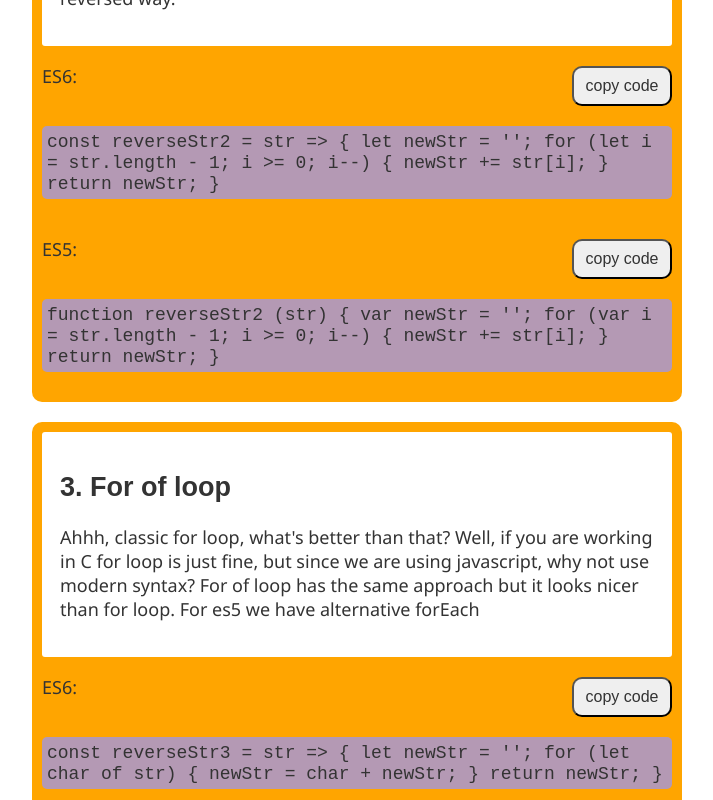
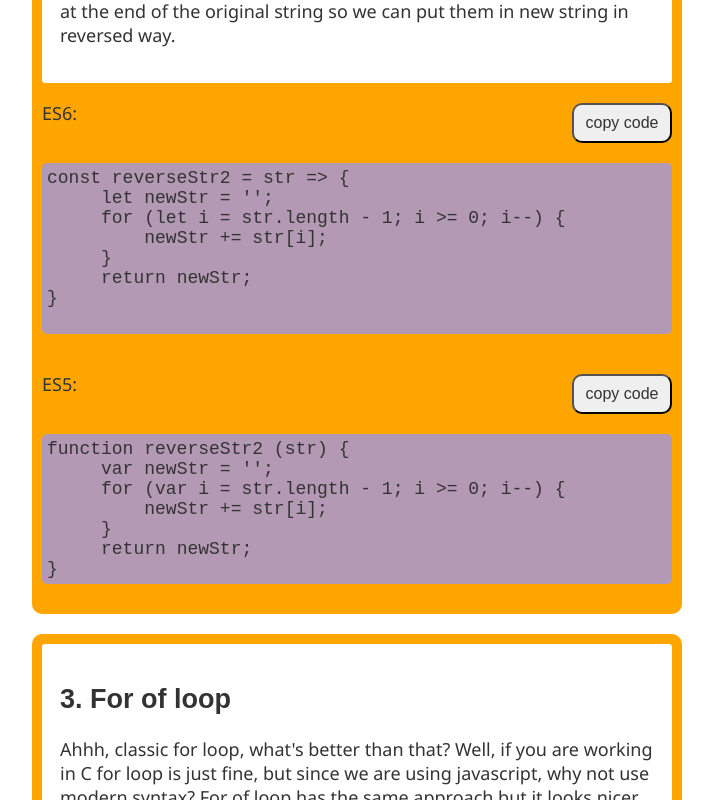
Before and after one commit to gajojr/5-ways-to-reverse-string-in-js, a React (Vite) app: page / in a window 1280 px wide. Shown: the part 1220-2020 px from the top of the page, without its empty margins (283-996 px from the left). Built offline with nearby package versions, Linux system fonts and the light colour scheme.

Commit message:
Fixed code formatting :smirk:

```diff
--- a/src/App.js
+++ b/src/App.js
@@ -21,8 +21,8 @@ const App = () => {
         easiest and is recommended, but sometimes on interview you mustn't use reverse() method to solve this
         problem."
         kodES6="const reverseStr1 = str => str.split('').reverse().join('');"
-        kodES5="function reverseStr1(str){
-          return str.split('').reverse().join('');
+        kodES5="function reverseStr1(str){/n
+          &tab;return str.split('').reverse().join('');/n
         }"
       />
       <Isecak
@@ -30,21 +30,21 @@ const App = () => {
         opisPristupa="In this way we will use for loop to iterate through string and place charachters in
         new string, then we will return that string. Loop starts at the end of the original string so we
         can put them in new string in reversed way."
-        kodES6="const reverseStr2 = str => {
-          let newStr = '';
-          for (let i = str.length - 1; i >= 0; i--) {
-            newStr += str[i];
-          }
-
-          return newStr;
+        kodES6="const reverseStr2 = str => {/n
+          &tab;let newStr = '';/n
+          &tab;for (let i = str.length - 1; i >= 0; i--) {/n
+          &tab;&tab;newStr += str[i];/n
+          &tab;}/n
+          /n
+          &tab;return newStr;/n
         }"
-        kodES5="function reverseStr2 (str) {
-          var newStr = '';
-          for (var i = str.length - 1; i >= 0; i--) {
-            newStr += str[i];
-          }
-
-          return newStr;
+        kodES5="function reverseStr2 (str) {/n
+          &tab;var newStr = '';/n
+          &tab;for (var i = str.length - 1; i >= 0; i--) {/n
+            &tab;&tab;newStr += str[i];/n
+          &tab;}/n
+          /n
+          &tab;return newStr;/n
         }"
       />
       <Isecak
@@ -52,30 +52,29 @@ const App = () => {
         opisPristupa="Ahhh, classic for loop, what's better than that? Well, if you are working in C
         for loop is just fine, but since we are using javascript, why not use modern syntax? For of loop
         has the same approach but it looks nicer than for loop. For es5 we have alternative forEach"
-        kodES6="const reverseStr3 = str => {
-          let newStr = '';
-          for (let char of str) {
-            newStr = char + newStr;
-          }
-
-          return newStr;
+        kodES6="const reverseStr3 = str => {/n
+          &tab;let newStr = '';/n
+          &tab;for (let char of str) {/n
+            &tab;&tab;newStr = char + newStr;/n
+          &tab;}/n
+          /n
+          &tab;return newStr;/n
         }"
-        kodES5="function reverseStr3(str) {
-          var newStr = '';
-          str.split('').forEach(function(el){
-            newStr = el + newStr
-          })
-          return newStr
-        }
-        "
+        kodES5="function reverseStr3(str) {/n
+          &tab;var newStr = '';/n
+          &tab;str.split('').forEach(function(el){/n
+            &tab;&tab;newStr = el + newStr/n
+          &tab;})/n
+          &tab;return newStr/n
+        }"
       />
       <Isecak
         imeMetode="4. reduce method"
         opisPristupa="One of the most interesting methods of js in my opinion. It collects charachter
         by character and adds it to a string. This method works with numbers too. So you can perform addition
         for expample"
-        kodES6="const reverseStr4 = str => {
-          return str.split('').reduce((reversed, char) => char + reversed);
+        kodES6="const reverseStr4 = str => {/n
+          &tab;return str.split('').reduce((reversed, char) => char + reversed);/n
         }"
         kodES5="/* ES5 doesn't support reduce method */"
       />
@@ -83,8 +82,8 @@ const App = () => {
         imeMetode="5. reduceRight method"
         opisPristupa="Very simillar to reduce method, you can probably guess what is doing different.
         It is going from right to left"
-        kodES6="const reverseStr5 = str => {
-          return str.split('').reduceRight((reversed, char) => reversed + char);
+        kodES6="const reverseStr5 = str => {/n
+          &tab;return str.split('').reduceRight((reversed, char) => reversed + char);/n
         }"
         kodES5="/* ES5 doesn't support reduceRight method */"
       />
--- a/src/Footer.js
+++ b/src/Footer.js
@@ -24,7 +24,7 @@ export default function Autor({
         </a>
       </div>
       <div className="projekat">
-        github project adress: <a href={ghAdresaProjekta}>here</a>
+        github project address: <a href={ghAdresaProjekta}>here</a>
       </div>
     </div>
   );
--- a/src/Isecak.js
+++ b/src/Isecak.js
@@ -13,14 +13,45 @@ export default function Isecak({ imeMetode, opisPristupa, kodES6, kodES5 }) {
         <button type="button">copy code</button>
       </div>
       <div className="kod">
-        <code>{kodES6}</code>
+        <code>
+          {kodES6.split("/n").map((item, i) => {
+            const brojTabova = (item.match(/&tab;/g) || []).length;
+            item = " ".repeat(4 * brojTabova) + item.replaceAll("&tab;", "");
+            if (brojTabova === 1) {
+              return <div key={i}>&nbsp;&nbsp;&nbsp;&nbsp;{item}</div>;
+            } else if (brojTabova === 2) {
+              return (
+                <div key={i}>
+                  &nbsp;&nbsp;&nbsp;&nbsp;&nbsp;&nbsp;&nbsp;&nbsp;{item}
+                </div>
+              );
+            }
+            return <div key={i}>{item}</div>;
+          })}
+        </code>
+        <br />
       </div>
       <div className="razmak">
         <p>ES5:</p>
         <button type="button">copy code</button>
       </div>
       <div className="kod">
-        <code>{kodES5}</code>
+        <code>
+          {kodES5.split("/n").map((item, i) => {
+            const brojTabova = (item.match(/&tab;/g) || []).length;
+            item = " ".repeat(4 * brojTabova) + item.replaceAll("&tab;", "");
+            if (brojTabova === 1) {
+              return <div key={i}>&nbsp;&nbsp;&nbsp;&nbsp;{item}</div>;
+            } else if (brojTabova === 2) {
+              return (
+                <div key={i}>
+                  &nbsp;&nbsp;&nbsp;&nbsp;&nbsp;&nbsp;&nbsp;&nbsp;{item}
+                </div>
+              );
+            }
+            return <div key={i}>{item}</div>;
+          })}
+        </code>
       </div>
     </div>
   );
--- a/src/buttons.js
+++ b/src/buttons.js
@@ -6,8 +6,12 @@ dugmad.forEach((button) => {
                     code je div,u tom divu se nalazi tekst za stampanje*/
 
         // sadrzaj polja
-        const copyText =
-            button.parentElement.nextElementSibling.firstChild.firstChild.textContent;
+        const copyTextLines =
+            button.parentElement.nextElementSibling.firstChild.querySelectorAll('div');
+        let copyText = '';
+        copyTextLines.forEach(div => {
+            copyText += div.textContent + '\n';
+        })
 
         console.log(copyText);
 
```
Also changed, not shown: 5 other files (tests, documents, lock files or other folders).
